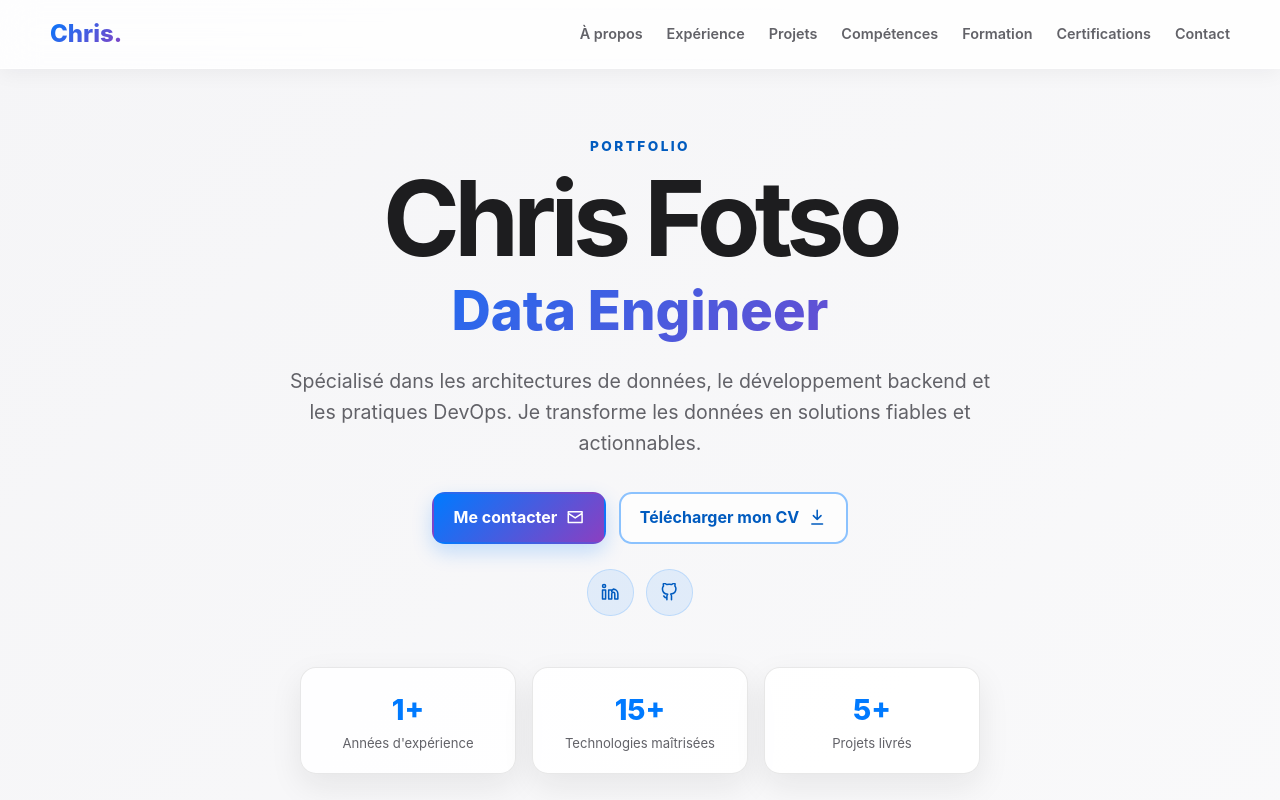
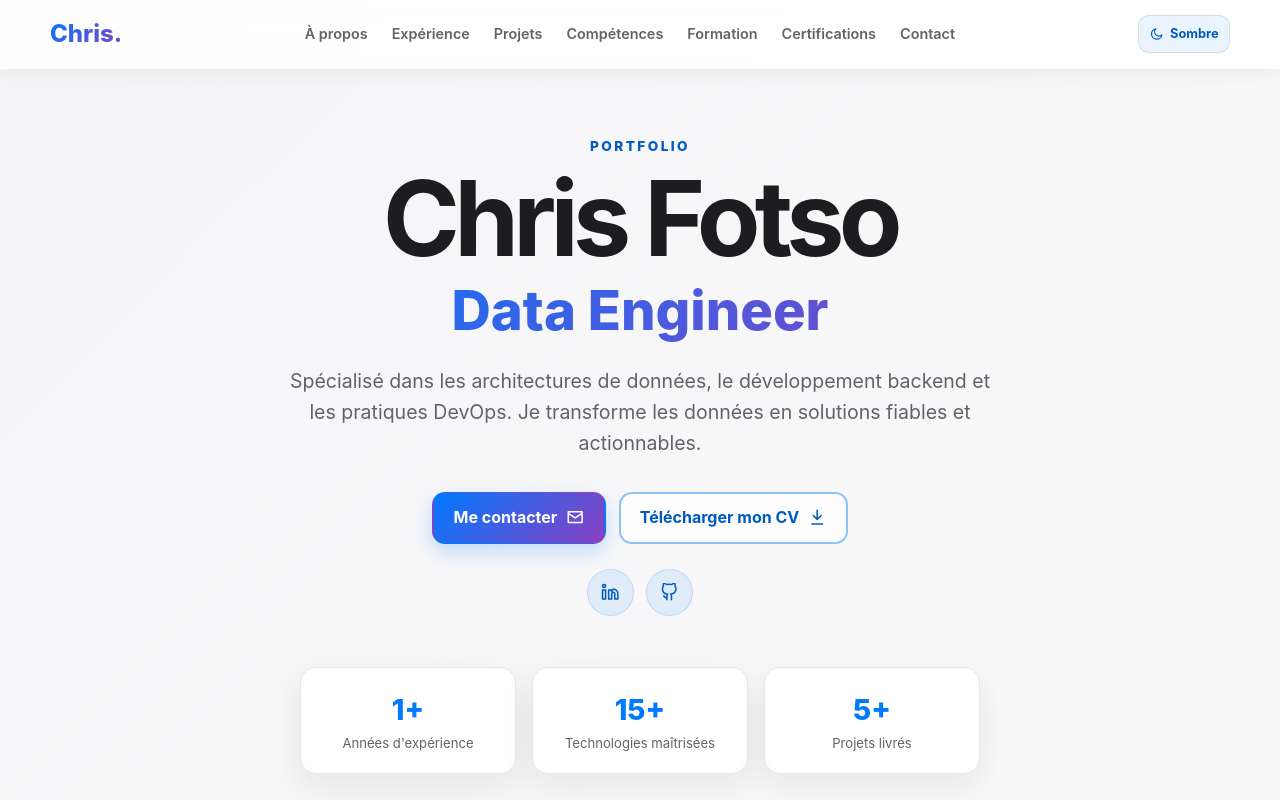
Before and after one commit to BryanFotso/Portfolio, a React (Create React App) app: page / in a window 1280 px wide. Shown: the top 800 px of the page. Built offline with nearby package versions, Linux system fonts and the light colour scheme.

Commit message:
feat: add system-aware theme switch

```diff
--- a/src/App.js
+++ b/src/App.js
@@ -8,14 +8,17 @@ import Experience from 'sections/Experience';
 import Hero from 'sections/Hero';
 import Projects from 'sections/Projects';
 import Skills from 'sections/Skills';
+import useTheme from 'hooks/useTheme';
 
 function App() {
+  const { theme, toggleTheme } = useTheme();
+
   return (
     <div className="app">
       <a className="skip-link" href="#main-content">
         Aller au contenu principal
       </a>
-      <Navbar />
+      <Navbar theme={theme} onThemeToggle={toggleTheme} />
       <main id="main-content">
         <Hero />
         <About />
--- a/src/components/layout/Navbar.js
+++ b/src/components/layout/Navbar.js
@@ -12,7 +12,7 @@ export const navItems = [
   { href: '#contact', label: 'Contact' },
 ];
 
-const Navbar = () => {
+const Navbar = ({ theme, onThemeToggle }) => {
   const [isMenuOpen, setIsMenuOpen] = useState(false);
 
   const closeMenu = () => setIsMenuOpen(false);
@@ -32,6 +32,20 @@ const Navbar = () => {
           ))}
         </div>
 
+        <div className="navbar-actions">
+          <button
+            type="button"
+            className="theme-toggle"
+            aria-label={
+              theme === 'dark' ? 'Activer le mode clair' : 'Activer le mode sombre'
+            }
+            aria-pressed={theme === 'dark'}
+            onClick={onThemeToggle}
+          >
+            <Icon name={theme === 'dark' ? 'sun' : 'moon'} />
+            <span className="theme-toggle-label">{theme === 'dark' ? 'Clair' : 'Sombre'}</span>
+          </button>
+
           <button
             type="button"
             className="navbar-burger"
@@ -42,6 +56,7 @@ const Navbar = () => {
           >
             <Icon name={isMenuOpen ? 'x' : 'menu'} />
           </button>
+        </div>
 
         <div id="mobile-navigation" className={`navbar-mobile-menu ${isMenuOpen ? 'is-open' : ''}`}>
           {navItems.map((item) => (
--- a/src/components/ui/Icon.js
+++ b/src/components/ui/Icon.js
@@ -13,8 +13,10 @@ const paths = {
     'M16 8a6 6 0 0 1 6 6v7h-4v-7a2 2 0 0 0-4 0v7h-4V9h4v2a4 4 0 0 1 2-3ZM2 9h4v12H2zM4 6a2 2 0 1 0 0-4 2 2 0 0 0 0 4Z',
   location: 'M20 10c0 5-8 12-8 12S4 15 4 10a8 8 0 1 1 16 0ZM12 7a3 3 0 1 0 0 6 3 3 0 0 0 0-6Z',
   menu: 'M4 6h16M4 12h16M4 18h16',
+  moon: 'M21 12.8A8.5 8.5 0 1 1 11.2 3 6.7 6.7 0 0 0 21 12.8Z',
   phone:
     'M22 16.9v3a2 2 0 0 1-2.2 2 19.8 19.8 0 0 1-8.6-3.1 19.5 19.5 0 0 1-6-6A19.8 19.8 0 0 1 2.1 4.2 2 2 0 0 1 4.1 2h3a2 2 0 0 1 2 1.7c.1 1 .4 2 .7 2.8a2 2 0 0 1-.4 2.1L8.1 9.9a16 16 0 0 0 6 6l1.3-1.3a2 2 0 0 1 2.1-.4c.9.3 1.8.6 2.8.7a2 2 0 0 1 1.7 2Z',
+  sun: 'M12 3v2m0 14v2M5.6 5.6 7 7m10 10 1.4 1.4M3 12h2m14 0h2M5.6 18.4 7 17m10-10 1.4-1.4M16 12a4 4 0 1 1-8 0 4 4 0 0 1 8 0Z',
   user: 'M20 21a8 8 0 0 0-16 0M12 13a5 5 0 1 0 0-10 5 5 0 0 0 0 10Z',
   x: 'M18 6 6 18M6 6l12 12',
 };
--- /dev/null
+++ b/src/hooks/useTheme.js
@@ -0,0 +1,37 @@
+import { useEffect, useState } from 'react';
+
+const STORAGE_KEY = 'portfolio-theme';
+
+const getSystemTheme = () => {
+  const colorSchemeQuery = window.matchMedia?.('(prefers-color-scheme: dark)');
+
+  return colorSchemeQuery?.matches ? 'dark' : 'light';
+};
+
+const getInitialTheme = () => {
+  const savedTheme = window.localStorage.getItem(STORAGE_KEY);
+
+  return savedTheme === 'dark' || savedTheme === 'light' ? savedTheme : getSystemTheme();
+};
+
+const applyTheme = (theme) => {
+  document.documentElement.dataset.theme = theme;
+  document.documentElement.style.colorScheme = theme;
+};
+
+const useTheme = () => {
+  const [theme, setTheme] = useState(getInitialTheme);
+
+  useEffect(() => {
+    applyTheme(theme);
+    window.localStorage.setItem(STORAGE_KEY, theme);
+  }, [theme]);
+
+  const toggleTheme = () => {
+    setTheme((currentTheme) => (currentTheme === 'dark' ? 'light' : 'dark'));
+  };
+
+  return { theme, toggleTheme };
+};
+
+export default useTheme;
--- a/src/styles/globals.css
+++ b/src/styles/globals.css
@@ -13,6 +13,20 @@
   --shadow: 0 12px 32px rgba(29, 29, 31, 0.08);
   --shadow-hover: 0 18px 46px rgba(29, 29, 31, 0.14);
   --radius: 1.25rem;
+  color-scheme: light;
+}
+
+:root[data-theme='dark'] {
+  --blue: #2997ff;
+  --blue-dark: #7ab8ff;
+  --purple: #bf8cff;
+  --ink: #f5f5f7;
+  --muted: #a8a8ad;
+  --surface: rgba(36, 36, 38, 0.88);
+  --border: rgba(255, 255, 255, 0.14);
+  --shadow: 0 12px 32px rgba(0, 0, 0, 0.28);
+  --shadow-hover: 0 18px 46px rgba(0, 0, 0, 0.4);
+  color-scheme: dark;
 }
 
 *,
@@ -40,6 +54,10 @@ body {
     sans-serif;
   line-height: 1.6;
   text-rendering: optimizeLegibility;
+}
+
+:root[data-theme='dark'] body {
+  background: linear-gradient(135deg, #121214 0%, #1c1c1e 52%, #171821 100%);
 }
 
 button,
@@ -108,6 +126,12 @@ a,
   backdrop-filter: blur(18px);
 }
 
+:root[data-theme='dark'] .navbar {
+  border-bottom-color: rgba(255, 255, 255, 0.1);
+  background: rgba(28, 28, 30, 0.82);
+  box-shadow: 0 4px 20px rgba(0, 0, 0, 0.2);
+}
+
 .navbar-container {
   position: relative;
   display: flex;
@@ -131,6 +155,41 @@ a,
   gap: clamp(0.75rem, 2vw, 1.5rem);
 }
 
+.navbar-actions {
+  display: flex;
+  align-items: center;
+  gap: 0.4rem;
+}
+
+.theme-toggle,
+.navbar-burger {
+  display: inline-flex;
+  align-items: center;
+  justify-content: center;
+  color: var(--ink);
+  background: transparent;
+  border: 0;
+  cursor: pointer;
+}
+
+.theme-toggle {
+  min-height: 2.35rem;
+  padding: 0.45rem 0.65rem;
+  gap: 0.4rem;
+  border: 1px solid var(--border);
+  border-radius: 0.7rem;
+  color: var(--blue-dark);
+  background: rgba(0, 122, 255, 0.08);
+  font-size: 0.8rem;
+  font-weight: 700;
+  transition: background 160ms ease, border-color 160ms ease;
+}
+
+.theme-toggle:hover {
+  border-color: rgba(0, 122, 255, 0.45);
+  background: rgba(0, 122, 255, 0.15);
+}
+
 .navbar-link,
 .navbar-mobile-link {
   color: var(--muted);
@@ -148,10 +207,6 @@ a,
 .navbar-burger {
   display: none;
   padding: 0.55rem;
-  color: var(--ink);
-  background: transparent;
-  border: 0;
-  cursor: pointer;
   font-size: 1.45rem;
 }
 
@@ -241,6 +296,10 @@ a,
   border-color: rgba(0, 122, 255, 0.45);
 }
 
+:root[data-theme='dark'] .btn-outline {
+  background: rgba(255, 255, 255, 0.07);
+}
+
 .btn-primary:hover,
 .btn-outline:hover,
 .social-link:hover {
@@ -314,6 +373,10 @@ a,
 
 .section:nth-of-type(even) {
   background: rgba(255, 255, 255, 0.34);
+}
+
+:root[data-theme='dark'] .section:nth-of-type(even) {
+  background: rgba(255, 255, 255, 0.035);
 }
 
 .section-content {
@@ -506,7 +569,7 @@ a,
   width: 0.9rem;
   height: 0.9rem;
   background: var(--blue);
-  border: 3px solid #fff;
+  border: 3px solid var(--surface);
   border-radius: 50%;
   box-shadow: 0 0 0 3px rgba(0, 122, 255, 0.2);
   content: '';
@@ -647,6 +710,10 @@ a,
   text-align: center;
 }
 
+:root[data-theme='dark'] .footer {
+  background: rgba(28, 28, 30, 0.78);
+}
+
 .footer p {
   margin: 0;
 }
@@ -681,6 +748,10 @@ a,
     transition:
       opacity 160ms ease,
       transform 160ms ease;
+  }
+
+  :root[data-theme='dark'] .navbar-mobile-menu {
+    background: rgba(36, 36, 38, 0.97);
   }
 
   .navbar-mobile-menu.is-open {
```
Also changed, not shown: 1 other file (tests, documents, lock files or other folders). Lines whose indentation alone changed are shown as unchanged.
